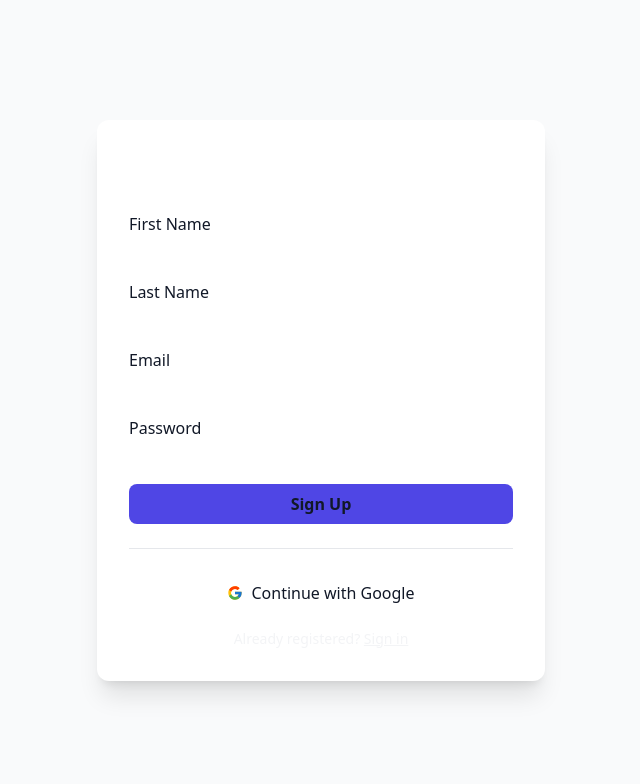
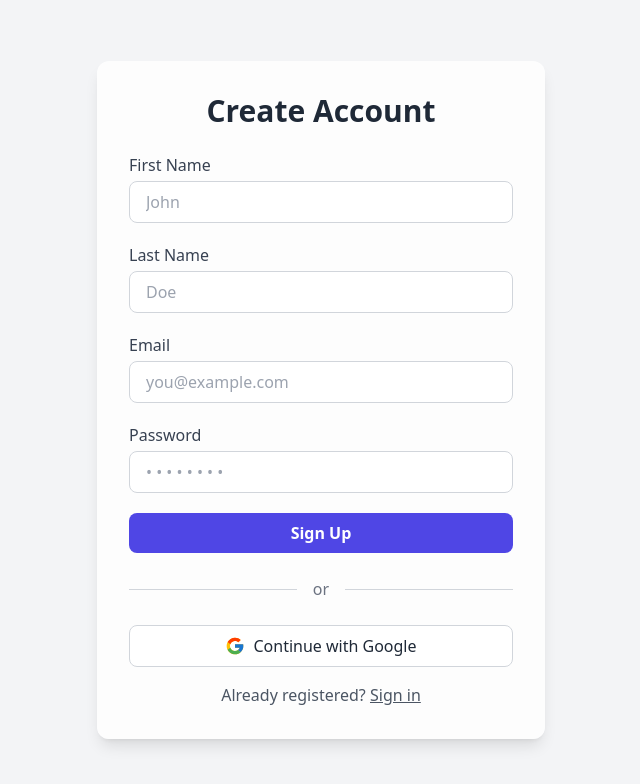
Before and after one commit to nawaf110005/ai-agent, a React (Vite) app: page /register in a window 1280 px wide. Shown: the top 784 px of the page, without its empty margins (319-959 px from the left). Built offline with nearby package versions, Linux system fonts and the light colour scheme; no server answers.

Commit message:
light mode fix in login register pages

```diff
--- a/src/pages/Login.jsx
+++ b/src/pages/Login.jsx
@@ -1,62 +1,79 @@
 // src/pages/Login.jsx
-import React, { useState } from 'react'
-import { Link } from 'react-router-dom'
-import { FcGoogle } from 'react-icons/fc'
-import { useAuth } from '../context/AuthContext'
+import React, { useState } from 'react';
+import { Link } from 'react-router-dom';
+import { FcGoogle } from 'react-icons/fc';
+import { useAuth } from '../context/AuthContext';
 
 export default function Login() {
-  const [email, setEmail]       = useState('')
-  const [password, setPassword] = useState('')
-  const { signIn, signUpProvider, forgotPassword } = useAuth()
+  const [email, setEmail] = useState('');
+  const [password, setPassword] = useState('');
+  const { signIn, signUpProvider, forgotPassword } = useAuth();
 
-  const submitHandler = e => {
-    e.preventDefault()
-    signIn(email, password)
-  }
+  const submitHandler = (e) => {
+    e.preventDefault();
+    signIn(email, password);
+  };
 
   return (
-    <div className="flex items-center justify-center min-h-screen bg-gray-50 dark:bg-gray-900">
-      <div className="w-full max-w-md p-8 bg-white dark:bg-gray-800 rounded-xl shadow-xl bg-auth-gradient text-white">
-        <h2 className="text-3xl font-bold text-center mb-6">Welcome Back</h2>
-        <form onSubmit={submitHandler} className="space-y-4 text-gray-900 dark:text-gray-100">
+    <div className="min-h-screen flex items-center justify-center bg-gray-100 dark:bg-gray-900 transition-colors">
+      <div className="w-full max-w-md p-8 bg-white bg-opacity-80 dark:bg-gray-800 dark:bg-opacity-80 backdrop-blur-sm rounded-xl shadow-lg">
+        <h2 className="text-3xl font-extrabold text-center text-gray-800 dark:text-gray-100 mb-6">
+          Login To NawafGPT
+        </h2>
+        <form onSubmit={submitHandler} className="space-y-5">
           <div>
-            <label className="block mb-1">Email</label>
+            <label htmlFor="email" className="block text-gray-700 dark:text-gray-300 mb-1">
+              Email
+            </label>
             <input
+              id="email"
               type="email"
               required
-              onChange={e => setEmail(e.target.value)}
-              className="w-full rounded-lg border-gray-300 focus:border-indigo-500 focus:ring-indigo-500"
+              onChange={(e) => setEmail(e.target.value)}
+              placeholder="you@example.com"
+              className="w-full px-4 py-2 rounded-lg border border-gray-300 dark:border-gray-700 bg-white dark:bg-gray-700 placeholder-gray-400 dark:placeholder-gray-500 focus:outline-none focus:ring-2 focus:ring-indigo-500 transition-colors"
             />
           </div>
           <div>
-            <label className="block mb-1">Password</label>
+            <label htmlFor="password" className="block text-gray-700 dark:text-gray-300 mb-1">
+              Password
+            </label>
             <input
+              id="password"
               type="password"
               required
-              onChange={e => setPassword(e.target.value)}
-              className="w-full rounded-lg border-gray-300 focus:border-indigo-500 focus:ring-indigo-500"
+              onChange={(e) => setPassword(e.target.value)}
+              placeholder="• • • • • • • •"
+              className="w-full px-4 py-2 rounded-lg border border-gray-300 dark:border-gray-700 bg-white dark:bg-gray-700 placeholder-gray-400 dark:placeholder-gray-500 focus:outline-none focus:ring-2 focus:ring-indigo-500 transition-colors"
             />
           </div>
-          <div className="flex justify-between text-sm">
-            <button onClick={() => forgotPassword(email)} className="hover:underline">
+          <div className="flex justify-between items-center text-sm text-gray-600 dark:text-gray-400">
+            <button type="button" onClick={() => forgotPassword(email)} className="hover:underline">
               Forgot password?
             </button>
             <Link to="/register" className="hover:underline">
               Create account
             </Link>
           </div>
-          <button className="w-full py-2 bg-indigo-600 hover:bg-indigo-700 rounded-lg font-semibold transition">
+          <button
+            type="submit"
+            className="w-full py-2 rounded-lg bg-indigo-600 hover:bg-indigo-700 dark:bg-indigo-500 dark:hover:bg-indigo-600 text-white font-semibold transition-colors"
+          >
             Sign In
           </button>
         </form>
-        <hr className="my-6 border-gray-200 dark:border-gray-600" />
+        <div className="flex items-center my-6">
+          <hr className="flex-grow border-gray-300 dark:border-gray-700" />
+          <span className="px-4 text-gray-500 dark:text-gray-400">or</span>
+          <hr className="flex-grow border-gray-300 dark:border-gray-700" />
+        </div>
         <button
           onClick={signUpProvider}
-          className="w-full flex items-center justify-center py-2 bg-white text-gray-900 rounded-lg hover:bg-gray-100 transition"
+          className="w-full flex items-center justify-center py-2 border border-gray-300 dark:border-gray-700 rounded-lg bg-white dark:bg-gray-700 text-gray-800 dark:text-gray-100 hover:bg-gray-100 dark:hover:bg-gray-600 transition-colors"
         >
-          <FcGoogle className="mr-2" /> Continue with Google
+          <FcGoogle className="mr-2" size={20} /> Continue with Google
         </button>
       </div>
     </div>
-  )
+  );
 }
--- a/src/pages/Register.jsx
+++ b/src/pages/Register.jsx
@@ -1,80 +1,105 @@
 // src/pages/Register.jsx
-import React, { useState } from 'react'
-import { Link } from 'react-router-dom'
-import { FcGoogle } from 'react-icons/fc'
-import { useAuth } from '../context/AuthContext'
+import React, { useState } from 'react';
+import { Link } from 'react-router-dom';
+import { FcGoogle } from 'react-icons/fc';
+import { useAuth } from '../context/AuthContext';
 
 export default function Register() {
-  const [firstName, setFirstName] = useState('')
-  const [lastName, setLastName]   = useState('')
-  const [email, setEmail]         = useState('')
-  const [password, setPassword]   = useState('')
-  const { createUser, signUpProvider } = useAuth()
+  const [firstName, setFirstName] = useState('');
+  const [lastName, setLastName] = useState('');
+  const [email, setEmail] = useState('');
+  const [password, setPassword] = useState('');
+  const { createUser, signUpProvider } = useAuth();
 
-  const submitHandler = e => {
-    e.preventDefault()
-    createUser(email, password, `${firstName} ${lastName}`)
-  }
+  const submitHandler = (e) => {
+    e.preventDefault();
+    createUser(email, password, `${firstName} ${lastName}`);
+  };
 
   return (
-    <div className="flex items-center justify-center min-h-screen bg-gray-50 dark:bg-gray-900">
-      <div className="w-full max-w-md p-8 bg-white dark:bg-gray-800 rounded-xl shadow-xl bg-auth-gradient text-white">
-        <h2 className="text-3xl font-bold text-center mb-6">Create Account</h2>
-        <form onSubmit={submitHandler} className="space-y-4 text-gray-900 dark:text-gray-100">
+    <div className="min-h-screen flex items-center justify-center bg-gray-100 dark:bg-gray-900 transition-colors">
+      <div className="w-full max-w-md p-8 bg-white bg-opacity-80 dark:bg-gray-800 dark:bg-opacity-80 backdrop-blur-sm rounded-xl shadow-lg">
+        <h2 className="text-3xl font-extrabold text-center text-gray-800 dark:text-gray-100 mb-6">
+          Create Account
+        </h2>
+        <form onSubmit={submitHandler} className="space-y-5">
           <div>
-            <label className="block mb-1">First Name</label>
+            <label htmlFor="firstName" className="block text-gray-700 dark:text-gray-300 mb-1">
+              First Name
+            </label>
             <input
+              id="firstName"
               type="text"
               required
-              onChange={e => setFirstName(e.target.value)}
-              className="w-full rounded-lg border-gray-300 focus:border-indigo-500 focus:ring-indigo-500"
+              onChange={(e) => setFirstName(e.target.value)}
+              placeholder="John"
+              className="w-full px-4 py-2 rounded-lg border border-gray-300 dark:border-gray-700 bg-white dark:bg-gray-700 placeholder-gray-400 dark:placeholder-gray-500 focus:outline-none focus:ring-2 focus:ring-indigo-500 transition-colors"
             />
           </div>
           <div>
-            <label className="block mb-1">Last Name</label>
+            <label htmlFor="lastName" className="block text-gray-700 dark:text-gray-300 mb-1">
+              Last Name
+            </label>
             <input
+              id="lastName"
               type="text"
               required
-              onChange={e => setLastName(e.target.value)}
-              className="w-full rounded-lg border-gray-300 focus:border-indigo-500 focus:ring-indigo-500"
+              onChange={(e) => setLastName(e.target.value)}
+              placeholder="Doe"
+              className="w-full px-4 py-2 rounded-lg border border-gray-300 dark:border-gray-700 bg-white dark:bg-gray-700 placeholder-gray-400 dark:placeholder-gray-500 focus:outline-none focus:ring-2 focus:ring-indigo-500 transition-colors"
             />
           </div>
           <div>
-            <label className="block mb-1">Email</label>
+            <label htmlFor="email" className="block text-gray-700 dark:text-gray-300 mb-1">
+              Email
+            </label>
             <input
+              id="email"
               type="email"
               required
-              onChange={e => setEmail(e.target.value)}
-              className="w-full rounded-lg border-gray-300 focus:border-indigo-500 focus:ring-indigo-500"
+              onChange={(e) => setEmail(e.target.value)}
+              placeholder="you@example.com"
+              className="w-full px-4 py-2 rounded-lg border border-gray-300 dark:border-gray-700 bg-white dark:bg-gray-700 placeholder-gray-400 dark:placeholder-gray-500 focus:outline-none focus:ring-2 focus:ring-indigo-500 transition-colors"
             />
           </div>
           <div>
-            <label className="block mb-1">Password</label>
+            <label htmlFor="password" className="block text-gray-700 dark:text-gray-300 mb-1">
+              Password
+            </label>
             <input
+              id="password"
               type="password"
               required
-              onChange={e => setPassword(e.target.value)}
-              className="w-full rounded-lg border-gray-300 focus:border-indigo-500 focus:ring-indigo-500"
+              onChange={(e) => setPassword(e.target.value)}
+              placeholder="• • • • • • • •"
+              className="w-full px-4 py-2 rounded-lg border border-gray-300 dark:border-gray-700 bg-white dark:bg-gray-700 placeholder-gray-400 dark:placeholder-gray-500 focus:outline-none focus:ring-2 focus:ring-indigo-500 transition-colors"
             />
           </div>
-          <button className="w-full py-2 bg-indigo-600 hover:bg-indigo-700 rounded-lg font-semibold transition">
+          <button
+            type="submit"
+            className="w-full py-2 rounded-lg bg-indigo-600 hover:bg-indigo-700 dark:bg-indigo-500 dark:hover:bg-indigo-600 text-white font-semibold transition-colors"
+          >
             Sign Up
           </button>
         </form>
-        <hr className="my-6 border-gray-200 dark:border-gray-600" />
+        <div className="flex items-center my-6">
+          <hr className="flex-grow border-gray-300 dark:border-gray-700" />
+          <span className="px-4 text-gray-500 dark:text-gray-400">or</span>
+          <hr className="flex-grow border-gray-300 dark:border-gray-700" />
+        </div>
         <button
           onClick={signUpProvider}
-          className="w-full flex items-center justify-center py-2 bg-white text-gray-900 rounded-lg hover:bg-gray-100 transition"
+          className="w-full flex items-center justify-center py-2 border border-gray-300 dark:border-gray-700 rounded-lg bg-white dark:bg-gray-700 text-gray-800 dark:text-gray-100 hover:bg-gray-100 dark:hover:bg-gray-600 transition-colors"
         >
-          <FcGoogle className="mr-2" /> Continue with Google
+          <FcGoogle className="mr-2" size={20} /> Continue with Google
         </button>
-        <p className="mt-4 text-center text-sm text-gray-100">
+        <p className="mt-4 text-center text-gray-600 dark:text-gray-400">
           Already registered?{' '}
-          <Link to="/login" className="underline hover:text-white">
+          <Link to="/login" className="underline hover:text-gray-800 dark:hover:text-gray-200">
             Sign in
           </Link>
         </p>
       </div>
     </div>
-  )
+  );
 }
```
